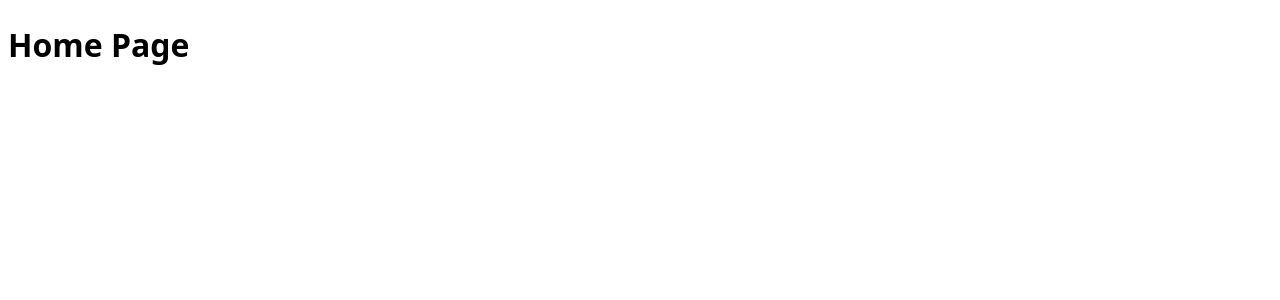
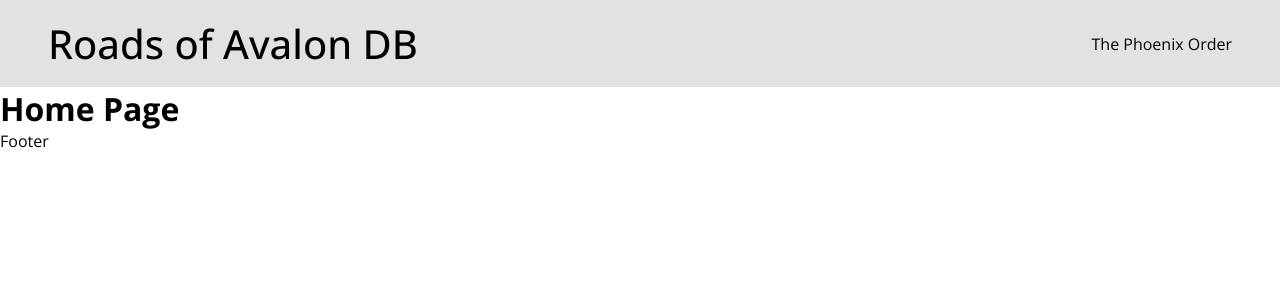
Before and after one commit to Endorze/albion-avalonroads, a React (Vite) app: page / in a window 1280 px wide. Shown: the top 300 px of the page. Built offline with nearby package versions, Linux system fonts and the light colour scheme.

Commit message:
feat: Basic routing added.

```diff
--- a/src/App.tsx
+++ b/src/App.tsx
@@ -1,11 +1,12 @@
 import { Routes, Route } from 'react-router-dom'
 import Home from "./pages/Home/home.tsx"
+import Layout from './components/layout/layout.tsx'
 
 function App() {
 
   return (
     <Routes>
-      <Route>
+      <Route element={<Layout />}>
         <Route path='/' element={<Home />}/>
       </Route>
     </Routes>
--- /dev/null
+++ b/src/components/layout/layout.module.css
@@ -0,0 +1,16 @@
+.header {
+    display: flex;
+    justify-content: space-between;
+    background-color: rgb(226, 226, 226);
+    padding: 16px 48px;
+    align-items: center;
+}
+
+.header h1 {
+    font-weight: 500;
+    font-size: 2.5rem;
+}
+
+.footer {
+
+}
--- /dev/null
+++ b/src/components/layout/layout.tsx
@@ -0,0 +1,19 @@
+import { Outlet } from "react-router-dom";
+import styles from "./layout.module.css"
+
+const Layout = () => {
+    return (
+    <>
+    <header className={styles.header}>
+        <h1>Roads of Avalon DB</h1>
+        <p>The Phoenix Order</p>
+    </header>
+    <Outlet />
+    <footer>
+        Footer
+    </footer>
+    </>
+    )
+}
+
+export default Layout;
--- a/src/index.css
+++ b/src/index.css
@@ -1,5 +1,11 @@
+@import url('https://fonts.googleapis.com/css2?family=Montserrat:ital,wght@0,100..900;1,100..900&family=Open+Sans:ital,wght@0,300..800;1,300..800&display=swap');
+
 :root {
-  font-family: system-ui, Avenir, Helvetica, Arial, sans-serif;
-  line-height: 1.5;
-  font-weight: 400;
+  font-family: "Open Sans", system-ui, Avenir, Helvetica, Arial, sans-serif;
 }
+
+* {
+  box-sizing: border-box;
+  margin: 0;
+  padding: 0;
+}
```
